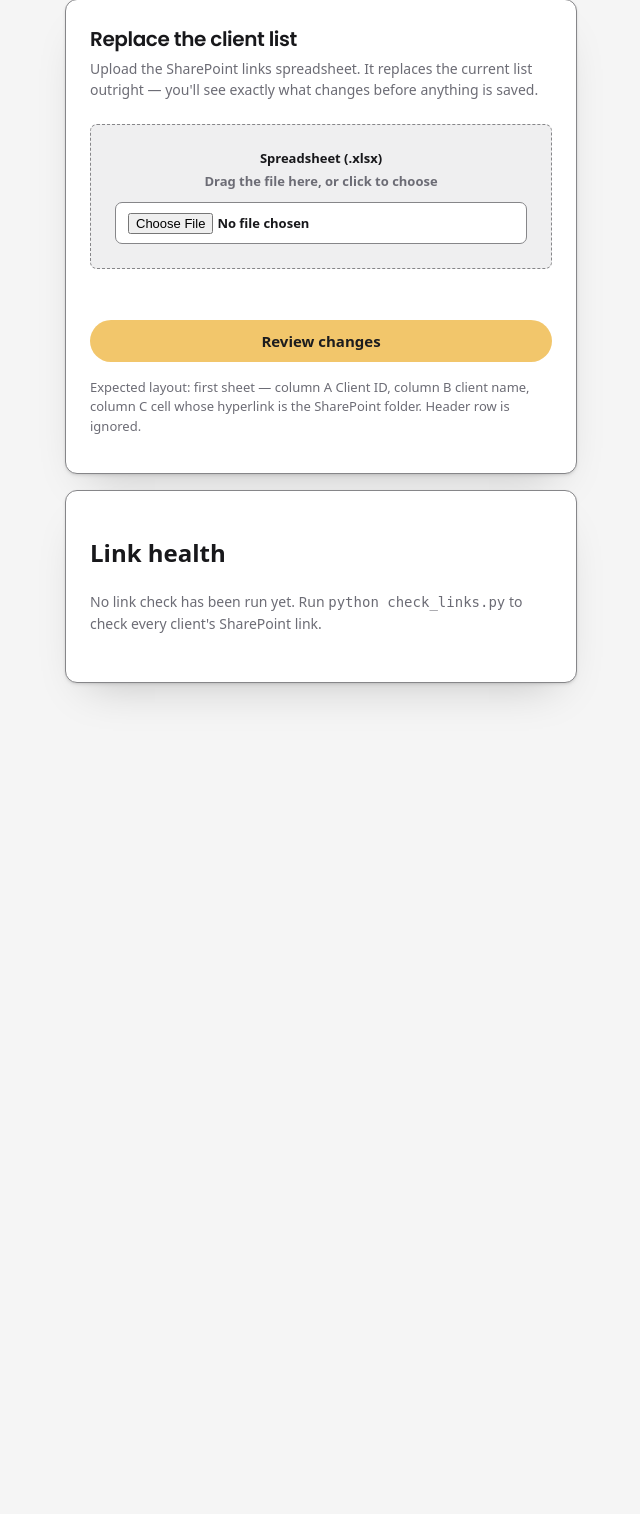
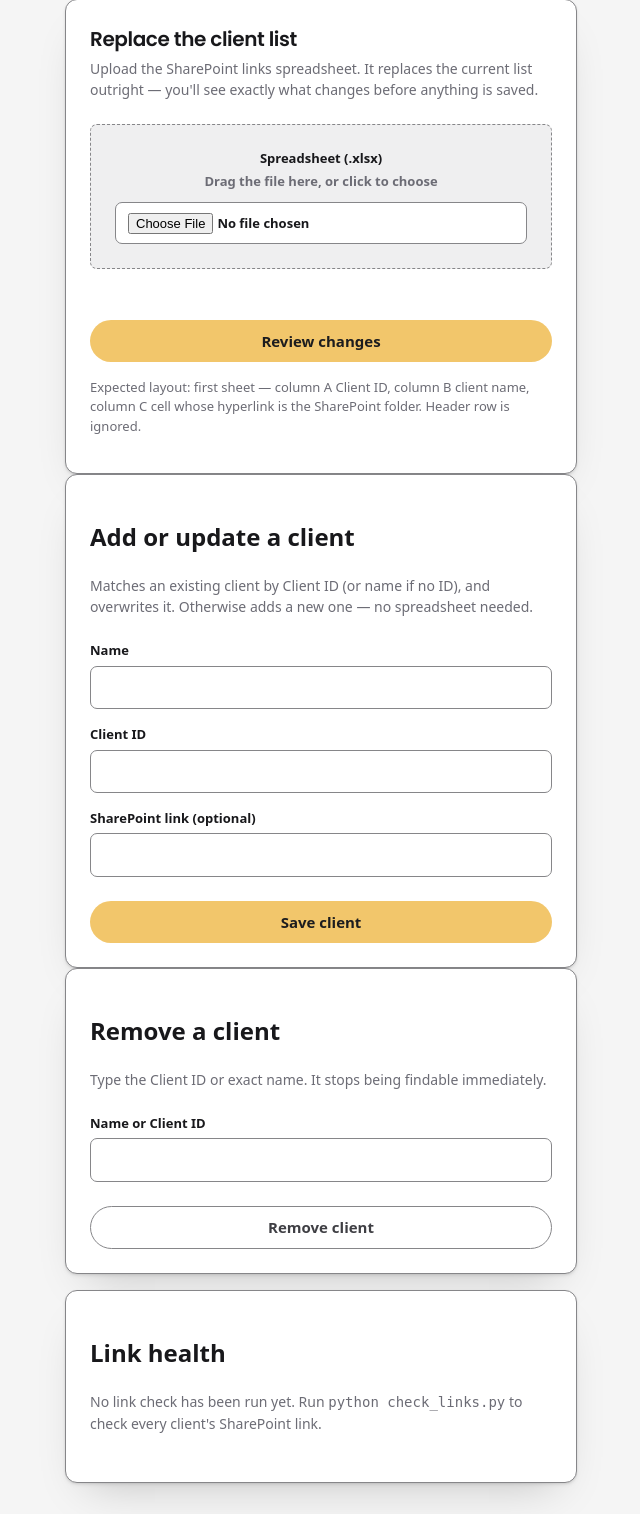
Before and after one commit to Ansh-BS/Client-Sharepoint-Search, a Flask app: page /admin in a window 1280 px wide. Shown: the part 51-1565 px from the top of the page, without its empty margins (319-959 px from the left). Before the commit the page ends 751 px from the top, so only its background shows below. Run offline with Flask 3, Linux system fonts and the light colour scheme; the visitor is signed in with stand-in values (Sample User, id 1); parts of the project's set-up code (start-up, migrations or seed data) failed here and were passed over.

Commit message:
feat: add/update/remove a single client on /admin without an xlsx upload
Add or update a client by required Client ID (name + optional link)
upserts into clients.json immediately, no preview step. Remove a
client matches by ID or exact name and deletes it. Bulk xlsx
replace flow is unchanged for full re-imports.

Co-Authored-By: Claude Sonnet 5 <noreply@anthropic.com>

```diff
--- a/app.py
+++ b/app.py
@@ -199,7 +199,48 @@ def admin():
                     discard_pending(token)
                     session.pop("pending_upload", None)
                     missing = [c["name"] for c in clients if not c["link"]]
-                    result = {"count": len(clients), "missing": missing}
+                    result = {"kind": "replace", "count": len(clients),
+                              "missing": missing}
+
+        elif action == "add_client":
+            name = request.form.get("client_name", "").strip()
+            cid = request.form.get("client_id", "").strip()
+            link = request.form.get("client_link", "").strip() or None
+            if not name or not cid:
+                error = "Client name and Client ID required."
+            else:
+                clients = load_clients()
+                key = _client_key({"id": cid, "name": name})
+                idx = next((i for i, c in enumerate(clients)
+                           if _client_key(c) == key), None)
+                entry = {"id": cid, "name": name, "link": link}
+                if idx is None:
+                    clients.append(entry)
+                    verb = "Added"
+                else:
+                    clients[idx] = entry
+                    verb = "Updated"
+                save_clients(clients)
+                result = {"kind": "add", "verb": verb, "name": name}
+
+        elif action == "delete_client":
+            query = request.form.get("client_query", "").strip()
+            if not query:
+                error = "Enter a client name or ID to remove."
+            else:
+                clients = load_clients()
+                idx = next((i for i, c in enumerate(clients)
+                           if (c.get("id") or "").strip() == query), None)
+                if idx is None:
+                    idx = next((i for i, c in enumerate(clients)
+                               if (c.get("name") or "").strip().casefold()
+                               == query.casefold()), None)
+                if idx is None:
+                    error = f'No client matches "{query}".'
+                else:
+                    removed = clients.pop(idx)
+                    save_clients(clients)
+                    result = {"kind": "delete", "name": removed["name"]}
 
         elif action == "check_links":
             if not LINK_CHECK_ENABLED:
--- a/templates/admin.html
+++ b/templates/admin.html
@@ -65,7 +65,7 @@
 
 {% else %}
   <div class="card">
-  {% if result %}
+  {% if result and result.kind == "replace" %}
     {# --- committed --------------------------------------------------- #}
     <h1>Client list replaced</h1>
     <div id="flash" data-level="success"
@@ -105,6 +105,40 @@
       column B client name, column C cell whose hyperlink is the SharePoint
       folder. Header row is ignored.</p>
   {% endif %}
+  </div>
+
+  <div class="card">
+    <h2>Add or update a client</h2>
+    <p class="sub">Matches an existing client by Client ID (or name if no ID),
+      and overwrites it. Otherwise adds a new one — no spreadsheet needed.</p>
+    {% if result and result.kind == "add" %}
+      <p class="ok" role="status">{{ result.verb }} client: {{ result.name }}</p>
+    {% endif %}
+    <form method="post" class="inline-form">
+      <input type="hidden" name="action" value="add_client">
+      <label for="client_name">Name</label>
+      <div class="field"><input id="client_name" type="text" name="client_name" required></div>
+      <label for="client_id">Client ID</label>
+      <div class="field"><input id="client_id" type="text" name="client_id" required></div>
+      <label for="client_link">SharePoint link (optional)</label>
+      <div class="field"><input id="client_link" type="url" name="client_link"></div>
+      <button type="submit">Save client</button>
+    </form>
+  </div>
+
+  <div class="card">
+    <h2>Remove a client</h2>
+    <p class="sub">Type the Client ID or exact name. It stops being findable
+      immediately.</p>
+    {% if result and result.kind == "delete" %}
+      <p class="ok" role="status">Removed client: {{ result.name }}</p>
+    {% endif %}
+    <form method="post" class="inline-form">
+      <input type="hidden" name="action" value="delete_client">
+      <label for="client_query">Name or Client ID</label>
+      <div class="field"><input id="client_query" type="text" name="client_query" required></div>
+      <button type="submit" class="secondary">Remove client</button>
+    </form>
   </div>
 
   <section class="card link-health">
```
Also changed, not shown: tests/test_admin.py (+72 -0 lines).
